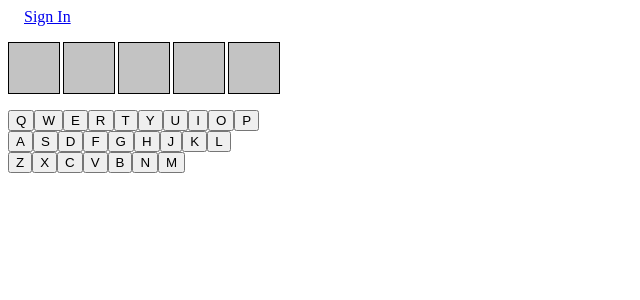
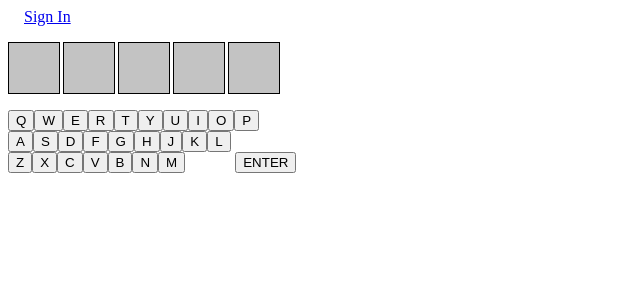
Before and after one commit to bochrap/wordle-clone-next, a Next.js app: page /play in a window 1280 px wide. Shown: the top 300 px of the page, without its empty margins (0-640 px from the left). Built offline with nearby package versions, Linux system fonts and the light colour scheme; no server answers.

Commit message:
add enter button to the keyboard

```diff
--- a/src/components/Keyboard.css
+++ b/src/components/Keyboard.css
@@ -12,3 +12,7 @@
   border: 1px solid black;
   background-color: rgb(195, 195, 195);
 }
+
+#enter-button {
+  margin-left: 50px;
+}
--- a/src/components/Keyboard.jsx
+++ b/src/components/Keyboard.jsx
@@ -11,7 +11,6 @@ export default function Keyboard() {
 
   return (
     <div id="keyboard-container">
-
       <div className="keys-row">
         {firstRow.map((key, index) => (
           <button
@@ -50,6 +49,7 @@ export default function Keyboard() {
             {key}
           </button>
         ))}
+        <button id="enter-button">ENTER</button>
       </div>
     </div>
   );
```
